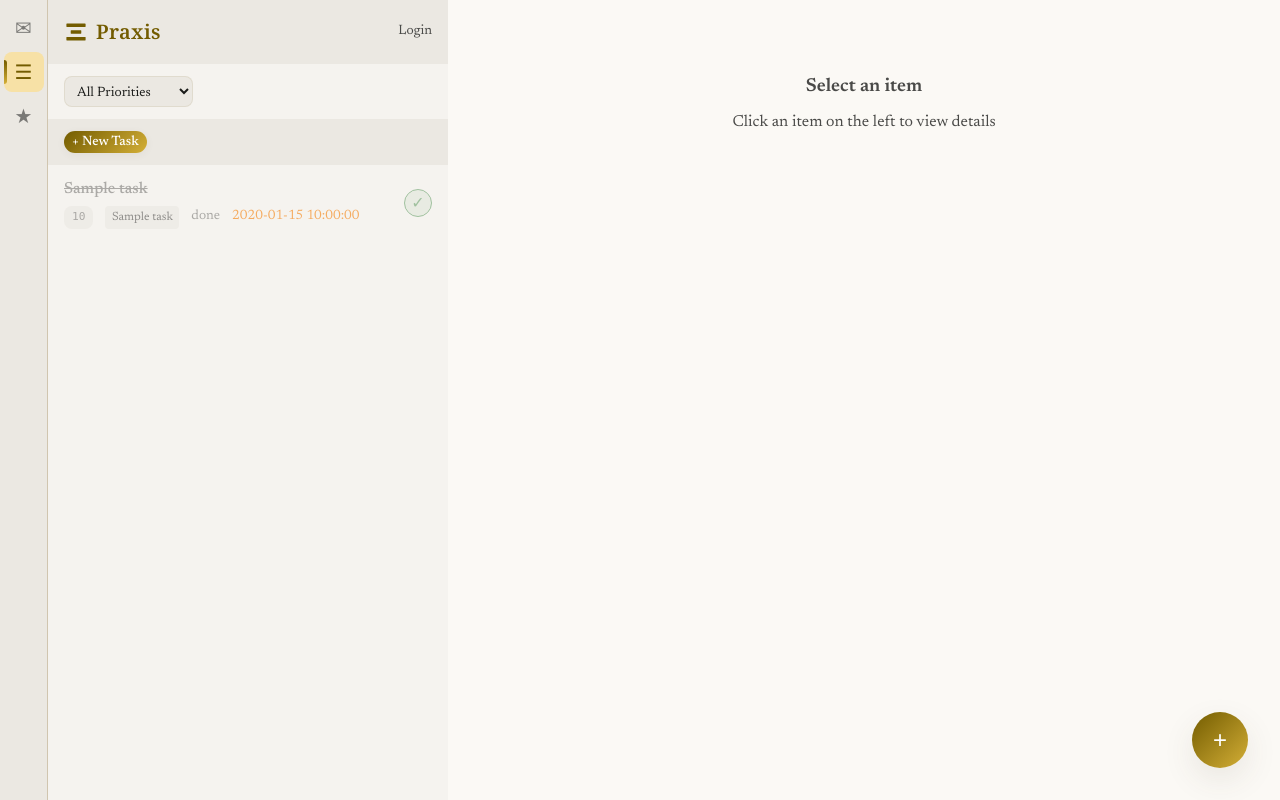
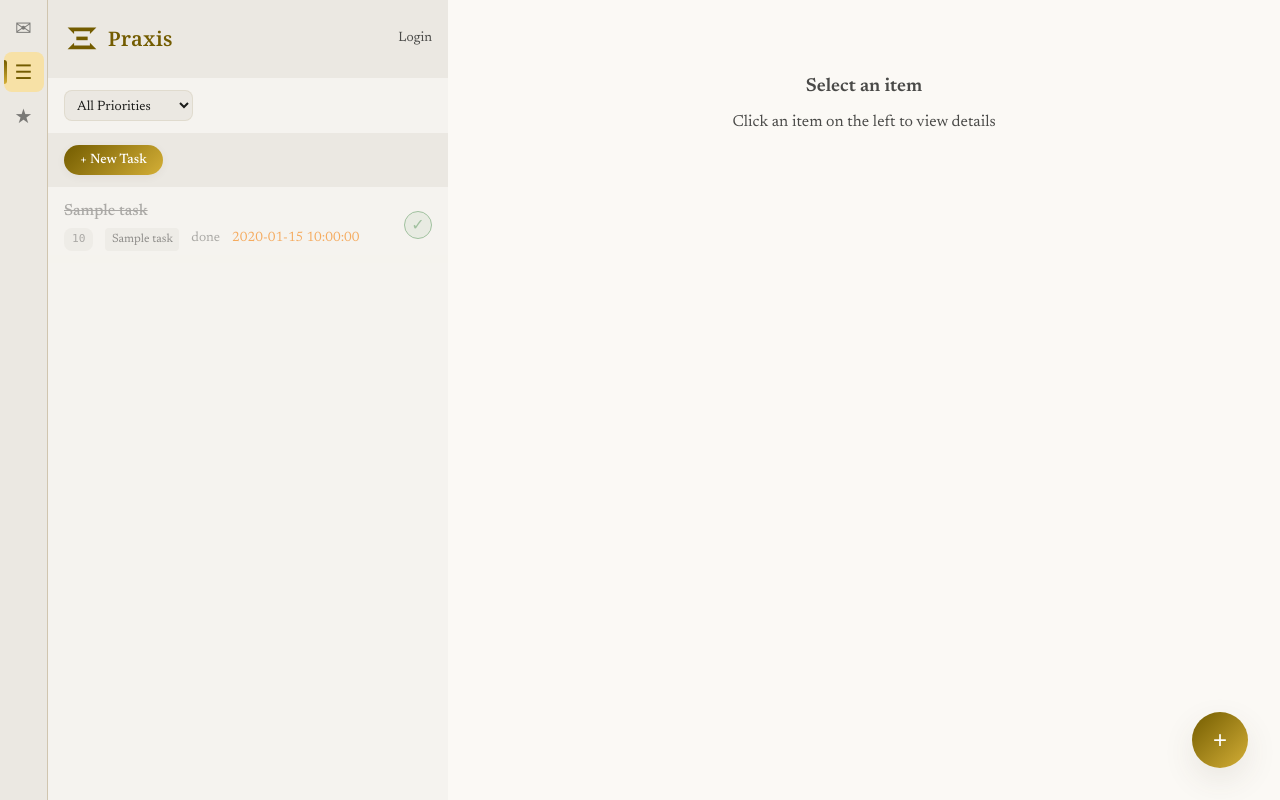
Before and after one commit to philosaether/praxis, a FastAPI app: template src/praxis_web/templates/home.html in a window 1280 px wide. Run offline with FastAPI, Linux system fonts and the light colour scheme; the template is opened without the code that fills it: most values are stand-ins (such as "Sample title", 1, 10 or a date in 2020); some libraries are stand-ins or nearby versions.

Commit message:
feat: UI polish and serif Xi logo
- Increase button padding on small buttons and toggle pills
- Fix priority dropdown overflow with max-width
- Remove slug display from priority list rows
- Use full type names in badges (VALUE, GOAL, PRACTICE)
- Switch priority ID generation from slugs to ULIDs
- Add python-ulid dependency
- Add more breathing room to task list items
- New serif Xi logo with trapezoidal bars and corner fangs

Co-Authored-By: Claude Opus 4.5 <noreply@anthropic.com>

```diff
--- a/pyproject.toml
+++ b/pyproject.toml
@@ -21,6 +21,7 @@ dependencies = [
     "argon2-cffi>=23.1.0",
     "httpx>=0.27.0",
     "jinja2>=3.1.0",
+    "python-ulid>=2.0.0",
 ]
 
 [project.optional-dependencies]
--- a/src/praxis_web/static/css/main.css
+++ b/src/praxis_web/static/css/main.css
@@ -85,9 +85,10 @@ a:hover {
 }
 
 .brand-logo {
-  width: 24px;
-  height: 24px;
+  width: 36px;
+  height: 46px;
   color: #735c00;
+  padding-top: 6px;
 }
 
 .user-info {
@@ -133,6 +134,11 @@ a:hover {
 .filters input[type=checkbox]:focus {
   outline: none;
   border-color: #735c00;
+}
+.filters select {
+  max-width: 180px;
+  overflow: hidden;
+  text-overflow: ellipsis;
 }
 .filters label {
   display: flex;
@@ -269,7 +275,7 @@ a:hover {
 }
 
 .btn-sm {
-  padding: 0.25rem 0.5rem;
+  padding: 0.5rem 1rem;
   font-size: 0.85rem;
 }
 
@@ -806,7 +812,7 @@ textarea.property-input {
   overflow: hidden;
 }
 .notes-toggle .toggle-btn {
-  padding: 0.25rem 0.75rem;
+  padding: 0.5rem 1rem;
   background: #ebe8e2;
   color: #4a4a48;
   border: none;
@@ -928,8 +934,8 @@ textarea.property-input {
   display: flex;
   align-items: center;
   justify-content: space-between;
-  padding: 0.5rem 0;
-  margin-bottom: 1px;
+  padding: 0.75rem 0;
+  margin-bottom: 0.25rem;
 }
 .task-item-compact:last-child {
   margin-bottom: 0;
--- a/src/praxis_web/static/scss/_components.scss
+++ b/src/praxis_web/static/scss/_components.scss
@@ -56,7 +56,7 @@
 }
 
 .btn-sm {
-  padding: $spacing-xs $spacing-sm;
+  padding: $spacing-sm $spacing-lg;
   font-size: $font-size-sm;
 }
 
--- a/src/praxis_web/static/scss/_detail.scss
+++ b/src/praxis_web/static/scss/_detail.scss
@@ -301,7 +301,7 @@ textarea.property-input {
   overflow: hidden;
 
   .toggle-btn {
-    padding: $spacing-xs $spacing-md;
+    padding: $spacing-sm $spacing-lg;
     background: $bg-tertiary;
     color: $text-secondary;
     border: none;
@@ -447,9 +447,9 @@ textarea.property-input {
   display: flex;
   align-items: center;
   justify-content: space-between;
-  padding: $spacing-sm 0;
-  // Soft dividers via spacing
-  margin-bottom: 1px;
+  padding: $spacing-md 0;
+  // Generous spacing per design guide
+  margin-bottom: $spacing-xs;
 
   &:last-child {
     margin-bottom: 0;
--- a/src/praxis_web/static/scss/_layout.scss
+++ b/src/praxis_web/static/scss/_layout.scss
@@ -55,9 +55,10 @@
 }
 
 .brand-logo {
-  width: 24px;
-  height: 24px;
+  width: 36px;
+  height: 46px;
   color: $accent;
+  padding-top: 6px;
 }
 
 .user-info {
@@ -111,6 +112,12 @@
     }
   }
 
+  select {
+    max-width: 180px;
+    overflow: hidden;
+    text-overflow: ellipsis;
+  }
+
   label {
     display: flex;
     align-items: center;
--- a/src/praxis_web/templates/home.html
+++ b/src/praxis_web/templates/home.html
@@ -37,9 +37,10 @@
         <div class="header">
             <div class="brand">
                 <svg class="brand-logo" viewBox="0 0 100 100" fill="currentColor">
-                    <rect x="10" y="15" width="80" height="14" rx="2"/>
-                    <rect x="28" y="43" width="44" height="14" rx="2"/>
-                    <rect x="10" y="71" width="80" height="14" rx="2"/>
+                    <!-- Serif Xi - Trapezoidal bars with corner fangs -->
+                    <path d="M 10,10 L 90,10 L 72,28 L 72,20 L 28,20 L 28,28 Z"/>
+                    <rect x="34.3" y="35" width="31.4" height="10"/>
+                    <path d="M 28,52 L 28,60 L 72,60 L 72,52 L 90,70 L 10,70 Z"/>
                 </svg>
                 <h1>Praxis</h1>
             </div>
--- a/src/praxis_web/templates/partials/priority_rows.html
+++ b/src/praxis_web/templates/partials/priority_rows.html
@@ -14,11 +14,10 @@
         {% endif %}
     </div>
     <div class="meta">
-        <span class="type-badge {{ p.priority_type }}">{{ p.priority_type[:3] }}</span>
+        <span class="type-badge {{ p.priority_type }}">{{ p.priority_type|upper }}</span>
         <span class="status-indicator {% if p.status == 'active' %}active{% endif %}">
             {{ p.status }}
         </span>
-        <span>{{ p.id }}</span>
     </div>
 </div>
 {% else %}
```
Also changed, not shown: src/praxis_core/api/priority_endpoints.py (+3 -15 lines), src/praxis_web/static/images/logo-serif-7.svg (added), 1 other file.
